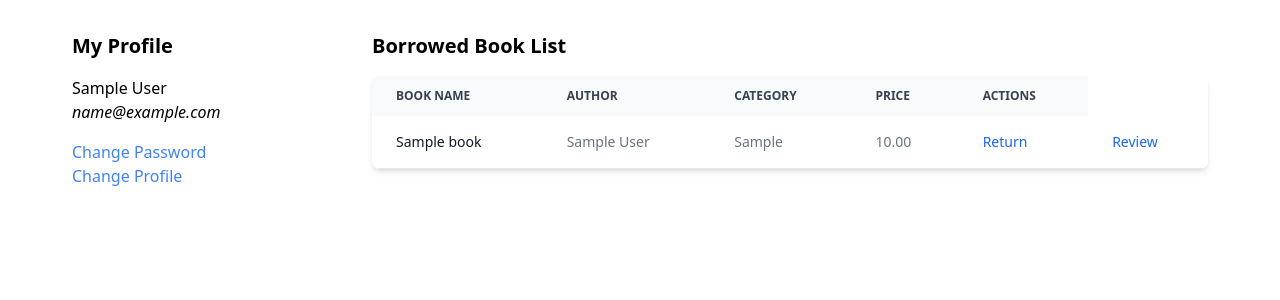
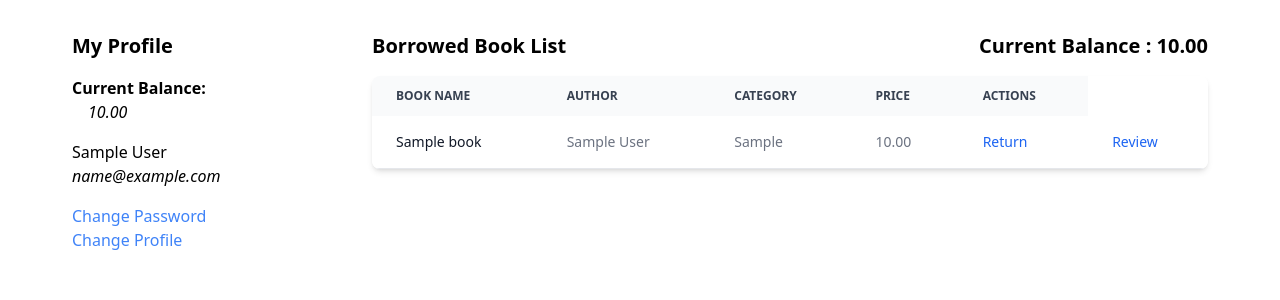
Before and after one commit to foy4748/phitron-django-004, a Django app: page /profile/ in a window 1280 px wide. Shown: the part 64-364 px from the top of the page. Run offline with Django 5.2, Linux system fonts and the light colour scheme; a user stored in the database is signed in; tables that the repository leaves empty hold one stand-in row (values such as "Sample post"); some libraries are stand-ins or nearby versions.

Commit message:
Added some nice touch in Profile page

```diff
--- a/book/templates/book/book_list.html
+++ b/book/templates/book/book_list.html
@@ -11,7 +11,7 @@ Book List
 {% block content %}
 {% include 'banner.html' %}
 <div class="my-8">
-	<h1 class="font-bold text-center text-3xl"> Book Collection</h1>
+	<h1 class="font-bold text-center text-3xl" id="book-list"> Book Collection</h1>
 </div>
 <div class="grid grid-cols-12">
 	<!-- Left Panel -->
--- a/book/templates/book/borrowedbook_list.html
+++ b/book/templates/book/borrowedbook_list.html
@@ -1,4 +1,5 @@
 {% extends "base.html" %}
+{}
 {% block content %}
 
 <div class="grid grid-cols-12">
@@ -8,6 +9,8 @@
 		<div class="p-8">
 			<h1 class="font-bold text-xl mb-4">My Profile</h1>
 			<div class="mb-4">
+				<p class="font-bold">Current Balance:</p>
+				<p class="ps-4 mb-4 italic"> {{ request.user.profile.balance }}</p>
 				<p class="fw-bold">{{request.user.first_name}} {{request.user.last_name}}</p>
 				<p class="fw-bold italic">{{request.user.email}}</p>
 			</div>
@@ -17,9 +20,13 @@
 
 	</div>
 	<div class="col-span-9">
+		{% if object_list|length != 0 %}
+		<div class="p-8">
+			<div class="flex justify-between">
+				<h1 class="font-bold text-xl mb-4">Borrowed Book List</h1>
+				<h1 class="font-bold text-xl mb-4">Current Balance : {{ request.user.profile.balance }}</h1>
 
-		<div class="p-8">
-		<h1 class="font-bold text-xl mb-4">Borrowed Book List</h1>
+			</div>
 			<!-- Table -->
 			<div class="relative overflow-x-auto shadow-md sm:rounded-lg">
 				<table class="w-full text-sm text-left rtl:text-right text-gray-500 dark:text-gray-400">
@@ -71,6 +78,14 @@
 			<!-- END of Table -->
 
 		</div>
+		{% else %}
+		<div class="p-8 w-full h-full flex justify-center items-center">
+			<div class="text-center" >
+				<h1 class="font-bold text-xl">No Borrowed Books</h1>
+				<a class="text-blue-600" href="{% url "book:book_list" %}#book-list"><p>Borrow Some</p></a>
+			</div>
+		</div>
+		{% endif %}
 	</div>
 
 </div>
--- a/theme/static/css/dist/styles.css
+++ b/theme/static/css/dist/styles.css
@@ -1992,6 +1992,10 @@ input:checked + .toggle-bg {
   padding-top: 0.5rem;
 }
 
+.ps-4 {
+  padding-inline-start: 1rem;
+}
+
 .text-left {
   text-align: left;
 }
```
Lines whose indentation alone changed are shown as unchanged.
